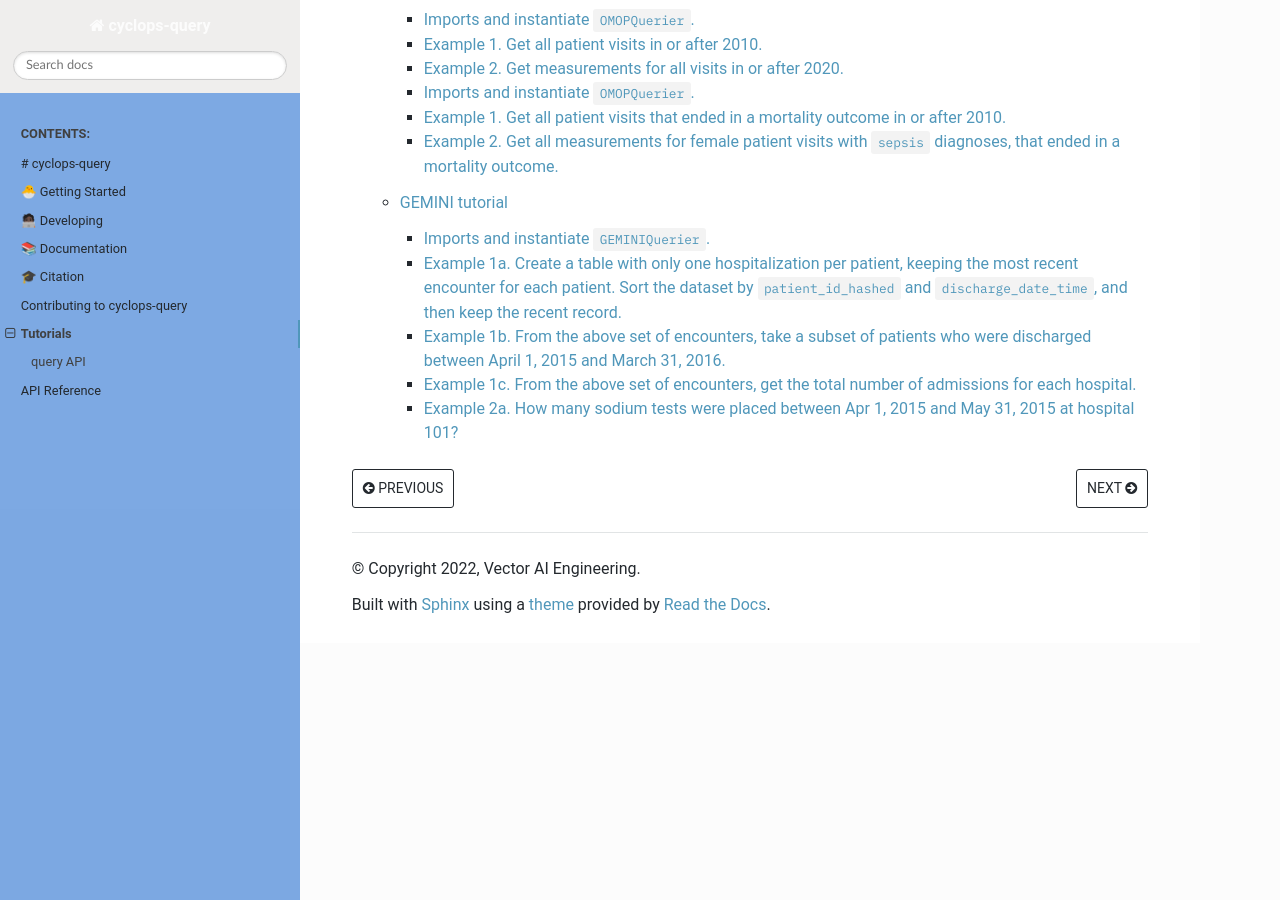
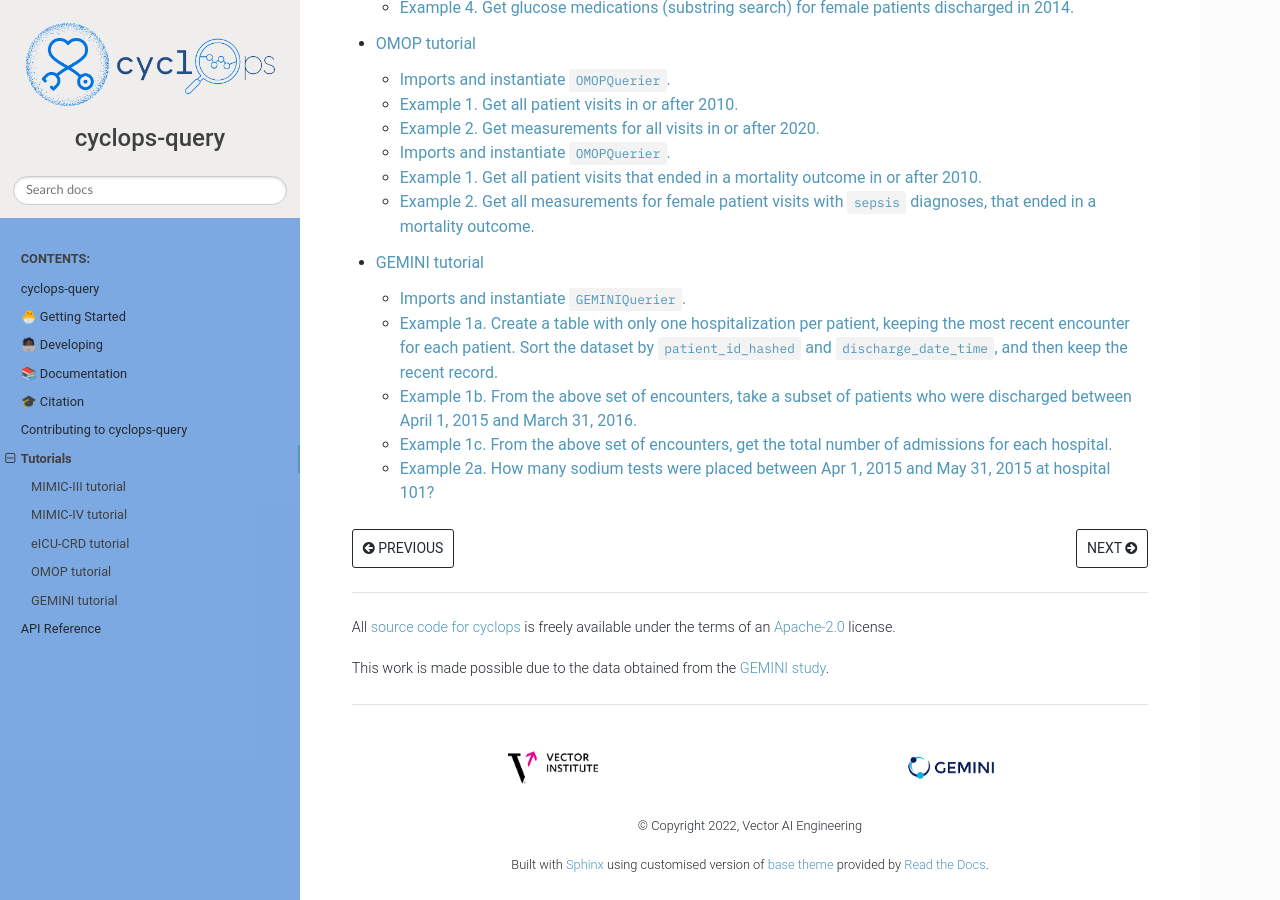
Before and after one commit to VectorInstitute/cycquery, a Sphinx documentation site: the page built from docs/source/tutorials.rst, in a window 1280 px wide and 900 px high, scrolled down 965 px. Built offline with Sphinx 7.4.7, drawn with Linux system fonts in a browser that asks for light colours; some of the changed text lies outside the part shown.

Commit message:
Fix docs, add theme html files

```diff
--- a/docs/source/intro.rst
+++ b/docs/source/intro.rst
@@ -1,5 +1,5 @@
-# cyclops-query
-===============
+cyclops-query
+=============
 
 |PyPI| |code checks| |integration tests| |docs| |codecov| |license|
 
--- /dev/null
+++ b/docs/source/theme/breadcrumbs.html
@@ -0,0 +1,41 @@
+{% extends "sphinx_rtd_theme/breadcrumbs.html" %}
+
+{% block breadcrumbs %}
+  {# Separators between <li>s are added by CSS. #}
+
+  {#
+    Breadcrumbs always start with home icon pointing to the main Nextstrain doc
+    project.
+
+    If the current project is the main project, then we don't hardcode the URL
+    so the currently viewed version/language is preserved (although we don't
+    use these features currently).
+  #}
+  {% if theme_subproject %}
+    <li><a href="https://vectorinstitute.github.io/cyclops/">Home</a></li>
+    <li><a href="{{ pathto(master_doc) }}">{{ project }}</a></li>
+  {% else %}
+    <li><a href="{{ pathto(master_doc) }}">Home</a></li>
+  {% endif %}
+
+  {#
+    The parents of the current page, according to the project toctree, without
+    the root doc (master_doc).
+  #}
+  {% for doc in parents %}
+    <li><a href="{{ doc.link|e }}">{{ doc.title }}</a></li>
+  {% endfor %}
+
+  {#
+    Don't include the current page's title (like the template we're extending
+    does) because the page title is immediately below these breadcrumbs anyway.
+
+    This also follows common UX recommendations for breadcrumbs, e.g. the UK's
+    Government Digital Service (gov.uk) breadcrumbs component guidelines¹ says:
+
+        The breadcrumb should start with your ‘home’ page and end with the
+        parent section of the current page.
+
+    ¹ https://design-system.service.gov.uk/components/breadcrumbs/
+  #}
+{% endblock %}
--- /dev/null
+++ b/docs/source/theme/footer.html
@@ -0,0 +1,63 @@
+{% extends "sphinx_rtd_theme/footer.html" %}
+
+{#
+  The design of the rtd-theme footer template includes content which is
+  not inside a block (and thus not trivial to overwrite). By setting
+  the following variabels we essentially hide footer content which we want
+  to include ourselves. P.S. These variables are only used in the footer.
+#}
+{% set show_sphinx = false %}
+{% set show_copyright = false %}
+
+{#
+  Footer design largely replicates https://github.com/nextstrain/nextstrain.org/raw/0c3222d/static-site/src/components/Footer/index.jsx
+#}
+
+{#
+  The following could probably be written in a much nicer, less verbose style.
+  This is/was my first time using Jinja, so i'm falling back onto basic HTML.
+  If you can improve this, please do & show me the way!       james oct 2020
+#}
+{% block extrafooter %}
+
+  <div class="footer-small-text">
+    All <a href="https://github.com/VectorInstitute/cyclops">source code for cyclops</a> is freely available under the terms of an <a href="https://opensource.org/licenses/Apache-2.0">Apache-2.0</a> license.
+  </div>
+
+  <div class="footer-small-text">
+      This work is made possible due to the data obtained from the <a href="https://www.geminimedicine.ca/">GEMINI study</a>.
+  </div>
+
+  <hr/>
+
+  <div class="logo">
+    <a class="logo" href="https://vectorinstitute.ai/">
+      <span class="logo"></span>
+      <img alt="Logo of the Vector Institute" style="width:90px; max-width:90px;" src="{{ pathto('_static/logos/vector_logo.png', 1) }}" />
+    </a>
+    <a class="logo" href="https://www.geminimedicine.ca/">
+      <span class="logo"></span>
+      <img alt="Logo of GEMINI" style="width:90px; max-width:90px;" src="{{ pathto('_static/logos/gemini_logo.png', 1) }}" />
+    </a>
+  </div>
+
+  <div class="copyright">
+    &copy; {% trans %}Copyright{% endtrans %} {{ copyright }}
+  </div>
+
+  <div class="copyright">
+    {%- if build_id and build_url %}
+      Build <a href="{{ build_url }}">{{ build_id }}</a>.
+    {%- elif commit %}
+      Revision <code>{{ commit }}</code>.
+    {%- endif %}
+    {%- if last_updated %}
+      Last updated on {{ last_updated }}.
+    {%- endif %}
+    </p>
+    Built with <a href="https://www.sphinx-doc.org/">Sphinx</a> using customised version of
+    <a href="https://github.com/readthedocs/sphinx_rtd_theme">base theme</a> provided by
+    <a href="https://readthedocs.org">Read the Docs</a>.
+  </div>
+
+{% endblock %}
--- /dev/null
+++ b/docs/source/theme/layout.html
@@ -0,0 +1,117 @@
+{#
+  Use our theme's favicon by default.  We do it here layout.html since the
+  "html_favicon" configuration option unfortunately can't be set by the theme
+  directly.  The "favicon" variable is used by Sphinx versions < 4;
+  "favicon_url" by newer versions.
+#}
+{% if not favicon %}
+{%   set favicon     = 'favicon.ico' %}
+{%   set favicon_url = pathto('_static/' + favicon, 1) %}
+{% endif %}
+
+{% extends "sphinx_rtd_theme/layout.html" %}
+{#
+  Most of this block is copied from sphinx_rtd_theme version 0.5.0-1-gaa71fd6.
+
+  Tweaks were necessary for our theme to provide a default logo, since Sphinx's
+  html_logo configuration option (template variable "logo" below) can't be set
+  by the theme *and also* can't refer to a theme-provided file when set by the
+  doc project's conf.py.
+
+  We also adjust the rendering of the project name to remove the home icon.
+#}
+{% block sidebartitle %}
+
+{% set logo = logo if logo else 'cyclops_logo-dark.png' if theme_logo else '' %}
+
+{% if logo %}
+  <a href="{{ theme_logo_link }}">
+    <img src="{{ pathto('_static/' + logo, 1) }}" class="logo" alt="{{ _('Logo') }}"/>
+  </a>
+{% endif %}
+
+{% if theme_subproject %}
+  <div class="subproject">
+    <a href="{{ pathto(master_doc) }}" class="project-name" alt="{{ _("Documentation Home") }}">
+      {{ project }}
+    </a>
+
+    {#
+      NOTE the version only works on RTD (not locally) as the variables `nav_version` and
+      `current_version` don't seem to be set on a local build.
+    #}
+    {%- set nav_version = version %}
+    {% if READTHEDOCS and current_version %}
+      {%- set nav_version = current_version %}
+    {% endif %}
+    {% if nav_version %}
+      <div class="version">
+        {% if nav_version == "stable" %}
+          stable version
+          {% if version and version != "stable" %}
+            <small>({{ version }})</small>
+          {% endif %}
+        {% elif nav_version == "latest" %}
+          development version
+          {% if commit %}
+            <small>(<tt>{{ commit }}</tt>)</small>
+          {% endif %}
+        {% else %}
+          version {{ nav_version }}
+        {% endif %}
+      </div>
+    {% endif %}
+
+  </div>
+
+{% endif %}
+
+{% include "searchbox.html" %}
+
+{% endblock %}
+
+
+{% block extrabody %}
+  <!--
+    Lie about what theme we really are when some RTD-injected JS fetches the
+    full versions panel from the RTD API.  RTD's JS replaces the stub versions
+    panel in the Sphinx-generated HTML with the full versions panel it fetches
+    from the RTD API.  If the API thinks we're not sphinx_rtd_theme, it will
+    serve us the wrong HTML and the panel will float as a "badge" when it
+    shouldn't.  As a customized version of sphinx_rtd_theme, we really do want
+    the same HTML it gets.  See also the diagnoses in
+    <https://github.com/nextstrain/docs.nextstrain.org/issues/76>.
+
+    This bit of JS finds the data RTD injects into the page and modifies it
+    before the code that RTD injects runs and looks at the data.  RTD's
+    <script>s (in <head>) run before this JS, but they wait until the DOM is
+    ready to actually do any work.  This gives us a chance to modify the data
+    during DOM load before the RTD code actually uses it.
+
+      -trs, 27 Jan 2022
+  -->
+  <script>
+    (() => {
+      try {
+        console.log("Lying about the theme to RTD's JS so the versions panel works properly. 🙈");
+
+        /* Update global variable, which is used in the request to get the RTD
+         * "footer" that includes the versions panel.
+         */
+        if (window.READTHEDOCS_DATA)
+          window.READTHEDOCS_DATA.theme = "sphinx_rtd_theme";
+
+        /* Update stored JSON in case anything else deserializes it later.
+         * Comments in the RTD-injected HTML source claim the global variable
+         * above is deprecated.
+         */
+        var script = document.querySelector("#READTHEDOCS_DATA");
+        if (script)
+          script.innerHTML = JSON.stringify({ ...JSON.parse(script.innerHTML), theme: "sphinx_rtd_theme" });
+      }
+      catch (err) {
+        console.log("Lying about the theme to RTD's JS failed… oh well. 🤷", err);
+      }
+    })();
+  </script>
+{% endblock %}
--- a/docs/source/tutorials.rst
+++ b/docs/source/tutorials.rst
@@ -1,6 +1,16 @@
 Tutorials
 =========
 
+The cyclops-query tool allows you to query EHR databases. It is a Python API that
+that communicates with postgresql databases. It is a wrapper around the
+SQLAlchemy ORM and uses SQLAlchemy query objects and functions to build
+queries.
+
+
 .. toctree::
 
-   tutorials_query
+    tutorials/mimiciii.ipynb
+    tutorials/mimiciv.ipynb
+    tutorials/eicu.ipynb
+    tutorials/omop.ipynb
+    tutorials/gemini.ipynb
--- a/docs/source/tutorials_query.rst
+++ /dev/null
@@ -1,16 +0,0 @@
-query API
-=========
-
-The query API allows you to query EHR databases. It is a Python API that
-that communicates with postgresql databases. It is a wrapper around the
-SQLAlchemy ORM and uses SQLAlchemy query objects and functions to build
-queries.
-
-
-.. toctree::
-
-    tutorials/mimiciii.ipynb
-    tutorials/mimiciv.ipynb
-    tutorials/eicu.ipynb
-    tutorials/omop.ipynb
-    tutorials/gemini.ipynb
```
Also changed, not shown: README.md (+1 -1 lines), docs/source/_static/cyclical_diagram.jpg (deleted), docs/source/_static/cyclops_arch.png (deleted).
